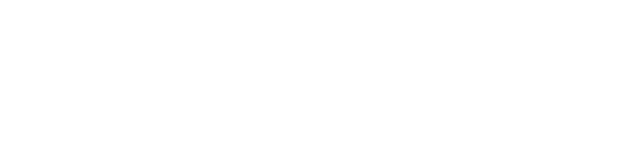
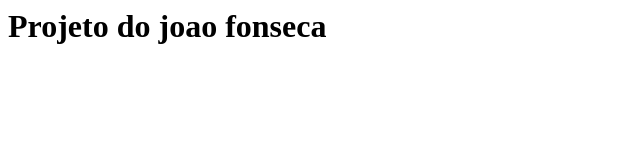
Before and after one commit to CaioRagazzi/Meu-Site, a plain HTML site: page index.html in a window 1280 px wide. Shown: the whole page, without its empty margins (0-640 px from the left). Drawn offline with Linux system fonts and the light colour scheme.

Commit message:
Titulo da pagina

```diff
--- a/index.html
+++ b/index.html
@@ -4,6 +4,7 @@
 	</head>
 
 	<body>
+	<h1>Projeto do joao fonseca</h1>
 	</body>
 
 </html>
```
